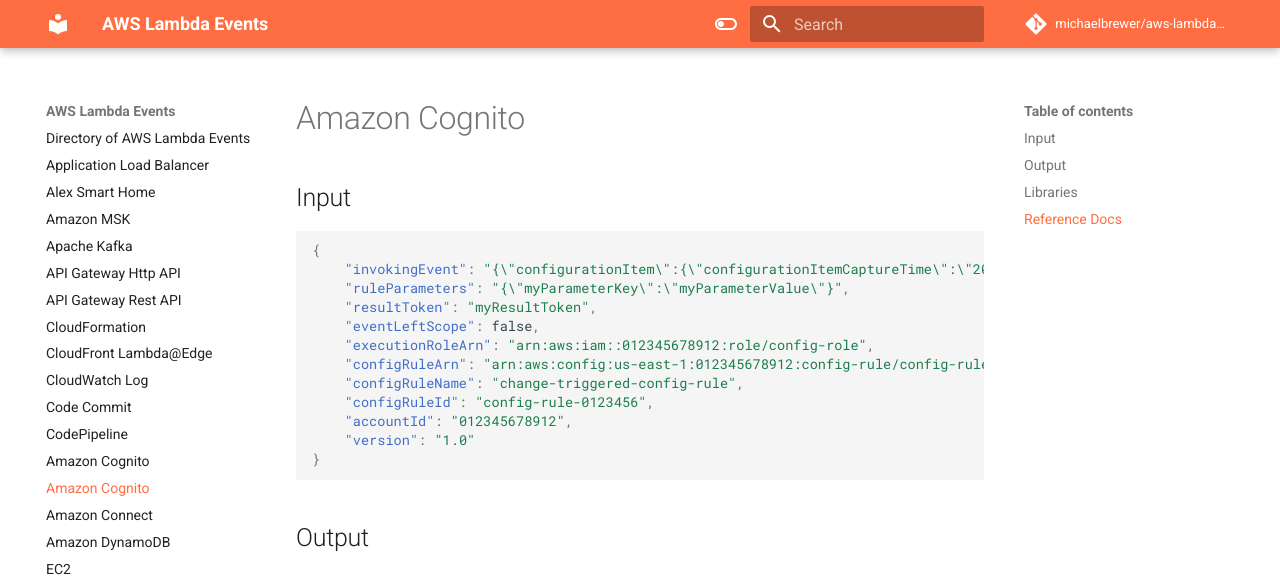
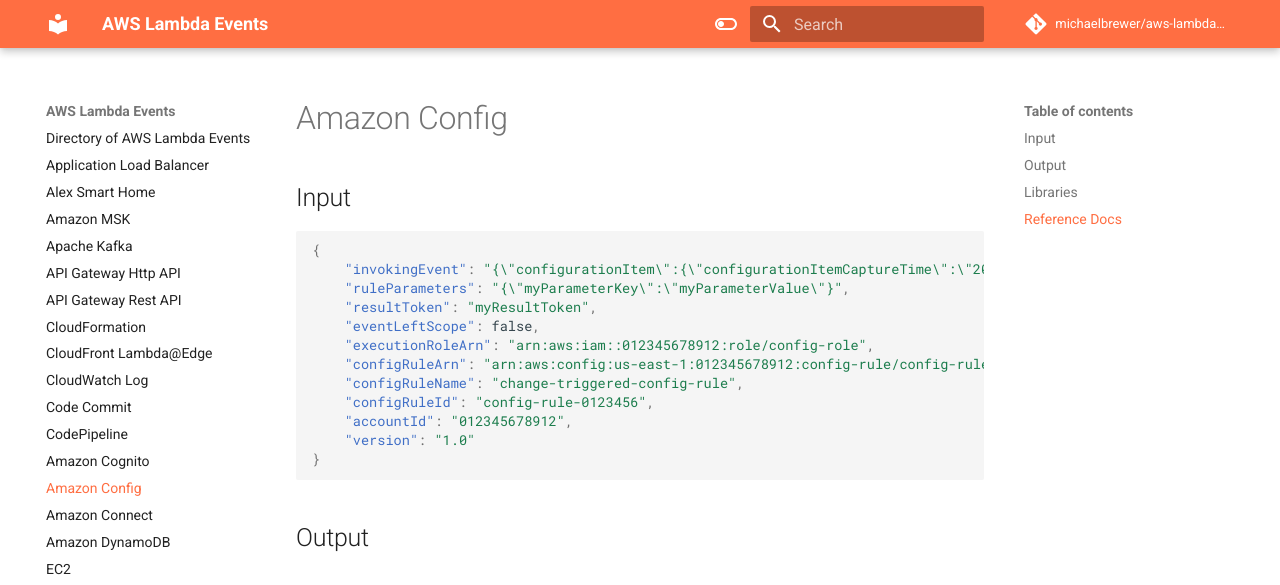
Before and after one commit to michaelbrewer/aws-lambda-events, an MkDocs documentation site: the page built from docs/config.md, in a window 1280 px wide. Shown: the top 585 px of the page. Built offline with MkDocs 1.6.1 and Material for MkDocs 9.7.7, drawn with Linux system fonts in a browser that asks for light colours; comment, search, counter and statistics services are not loaded.

Commit message:
fix: Fix name for Amazon Config

```diff
--- a/docs/config.md
+++ b/docs/config.md
@@ -1,4 +1,4 @@
-# Amazon Cognito
+# Amazon Config
 
 ## Input
 
```
